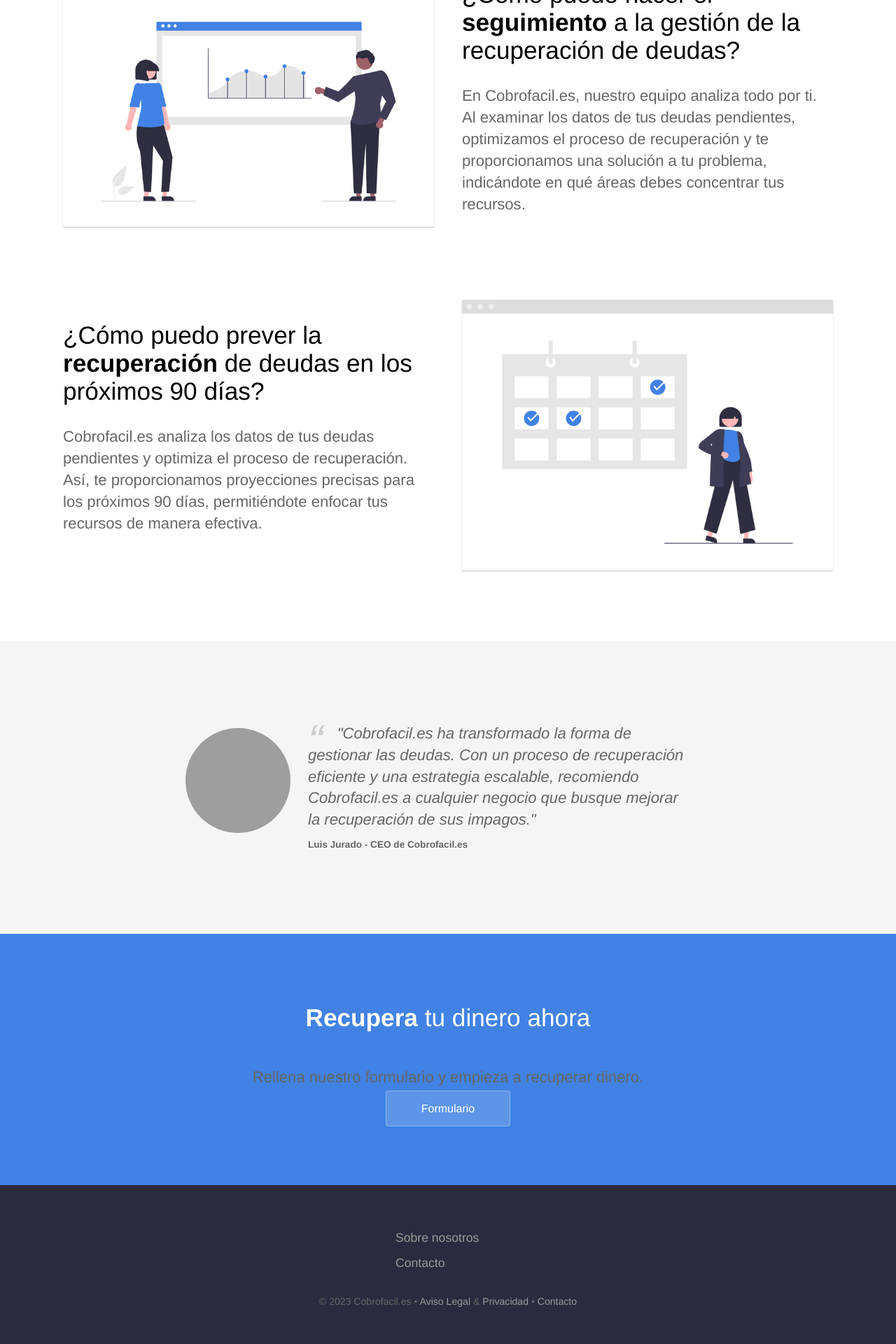
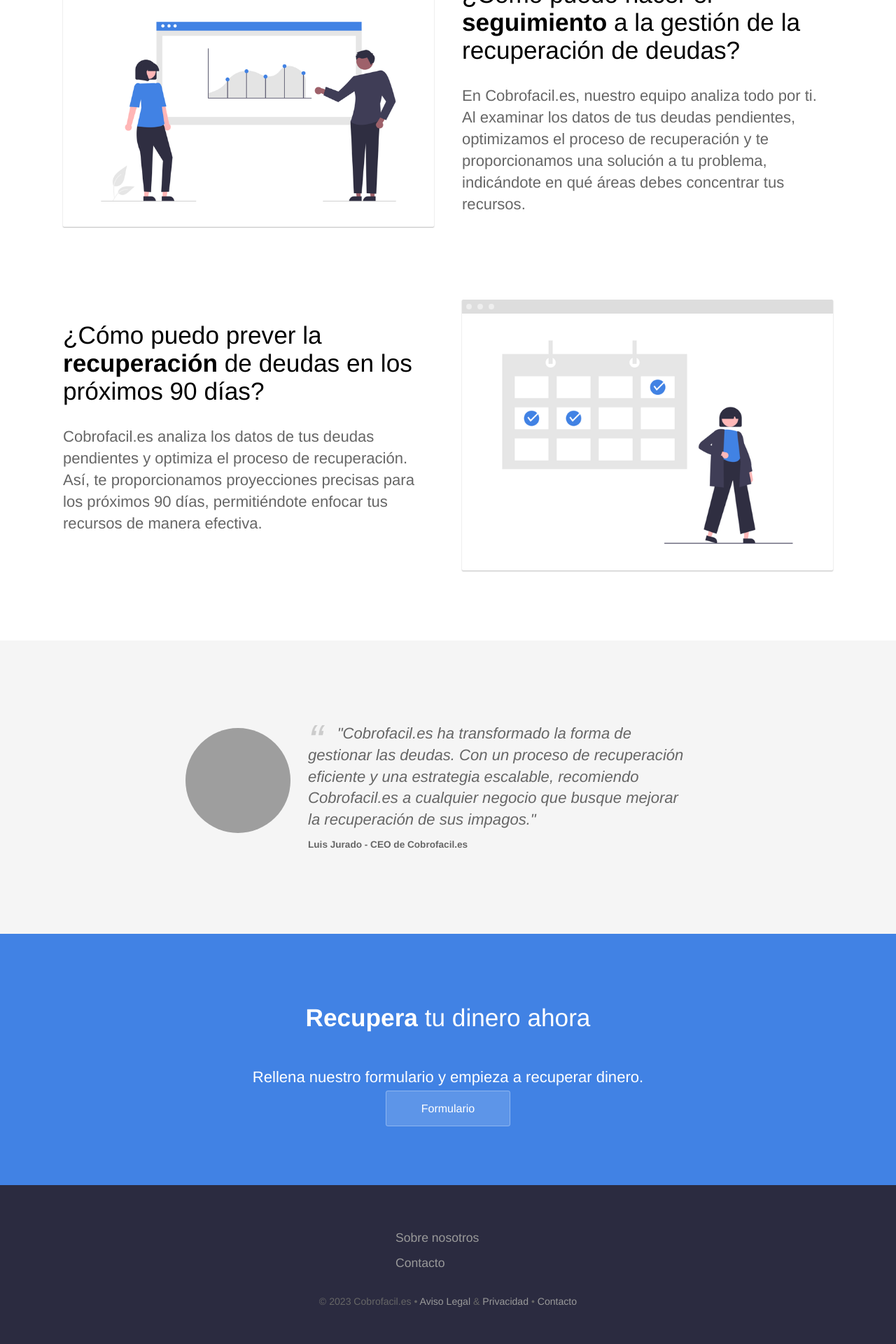
Before and after one commit to streaming10/cobrofacil, a Jekyll site: the page built from index.html, in a window 1280 px wide. Shown: the part 1953-3873 px from the top of the page at 70% size. Built offline with Jekyll 4.4.1, drawn with Linux system fonts in a browser that asks for light colours; grey boxes are pictures that could not be loaded.

Commit message:
Update index.html

```diff
--- a/index.html
+++ b/index.html
@@ -79,7 +79,7 @@
 
 	<section class="bottom-cta" id="bottom-cta">
 		<h2 class="editable"><strong>Recupera</strong> tu dinero ahora</h2>
-		<p class="subtext editable">Rellena nuestro formulario y empieza a recuperar dinero.</p>
+		<p class="subtext editable" style="color: white;">Rellena nuestro formulario y empieza a recuperar dinero.</p>
 		<div class="button alt"><a href="https://docs.google.com/forms/d/e/1FAIpQLSfr71v7xCoSpBS1l7raARLmNw3RlmBSwrNjhTy2eBIQ7Sf7iQ/viewform?usp=sf_link">Formulario</a></div>
 	</section>
 </div>
```
